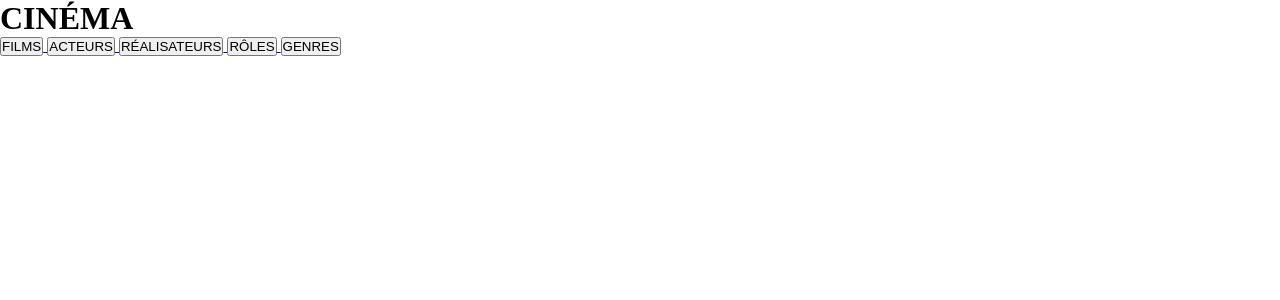
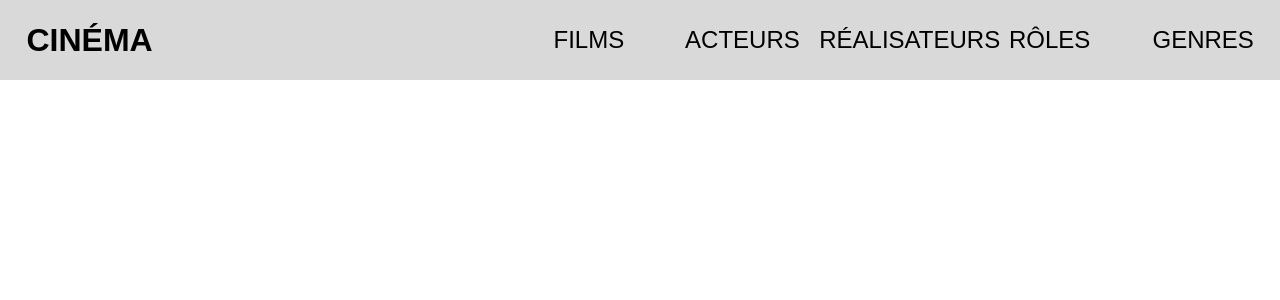
Before and after one commit to David-SDA/Exercice_SQL_Cin-ma, a PHP site: page / in a window 1280 px wide. Shown: the top 300 px of the page. Run offline with PHP 8.4, Linux system fonts and the light colour scheme.

Commit message:
Ajout style du template

```diff
--- a/app/view/template.php
+++ b/app/view/template.php
@@ -4,28 +4,21 @@
     <meta charset="UTF-8">
     <meta http-equiv="X-UA-Compatible" content="IE=edge">
     <meta name="viewport" content="width=device-width, initial-scale=1.0">
+    <link rel="preconnect" href="https://fonts.googleapis.com">
+    <link rel="preconnect" href="https://fonts.gstatic.com" crossorigin>
+    <link href="https://fonts.googleapis.com/css2?family=Poppins:ital,wght@0,100;0,200;0,300;0,400;0,500;0,600;0,700;0,800;0,900;1,100;1,200;1,300;1,400;1,500;1,600;1,700;1,800;1,900&display=swap" rel="stylesheet">
     <link rel="stylesheet" href="www/style.css">
     <title>Cinéma</title>
 </head>
     <header>
-        <h1>CINÉMA</h1>
-        <nav>
-            <a href="#">
-                <button>FILMS</button>
-            </a>
-            <a href="#">
-                <button>ACTEURS</button>
-            </a>
-            <a href="#">
-                <button>RÉALISATEURS</button>
-            </a>
-            <a href="#">
-                <button>RÔLES</button>
-            </a>
-            <a href="#">
-                <button>GENRES</button>
-            </a>
-            </nav>
+        <a href="#" class="titre"><button class="boutonTitre">CINÉMA</button></a>
+        <nav class="navigation">
+            <a href="#"><button>FILMS</button></a>
+            <a href="#"><button>ACTEURS</button></a>
+            <a href="#"><button>RÉALISATEURS</button></a>
+            <a href="#"><button>RÔLES</button></a>
+            <a href="#"><button>GENRES</button></a>
+        </nav>
     </header>
     <body>
 
--- a/app/www/style.css
+++ b/app/www/style.css
@@ -4,7 +4,56 @@
     box-sizing: border-box;
 }
 
+body{
+    font-family: 'Poppins', sans-serif;
+}
+
 header{
     display: flex;
-    flex-direction: column;
+    flex-direction: row;
+    justify-content: space-between;
+    align-items: center;
+    height: 10vh;
+    background-color: #d9d9d9;
 }
+
+a{
+    text-decoration: none;
+    color: black;
+}
+
+.titre{
+    margin-left: 2vw;
+}
+
+.boutonTitre{
+    font-size: 2em;
+    font-weight: 700;
+    height: 10vh;
+    width: 10vw;
+    background-color: transparent;
+    border: none;
+    cursor: pointer;
+}
+.boutonTitre:hover{
+    background-color: #1b1b1b;
+    color: #fff;
+}
+
+.navigation{
+    display: flex;
+    flex-direction: row;
+}
+.navigation button{
+    font-size: 1.5em;
+    font-weight: 500;
+    height: 10vh;
+    width: 12vw;
+    background-color: transparent;
+    border: none;
+    cursor: pointer;
+}
+.navigation button:hover{
+    background-color: #1b1b1b;
+    color: #fff;
+}
```
